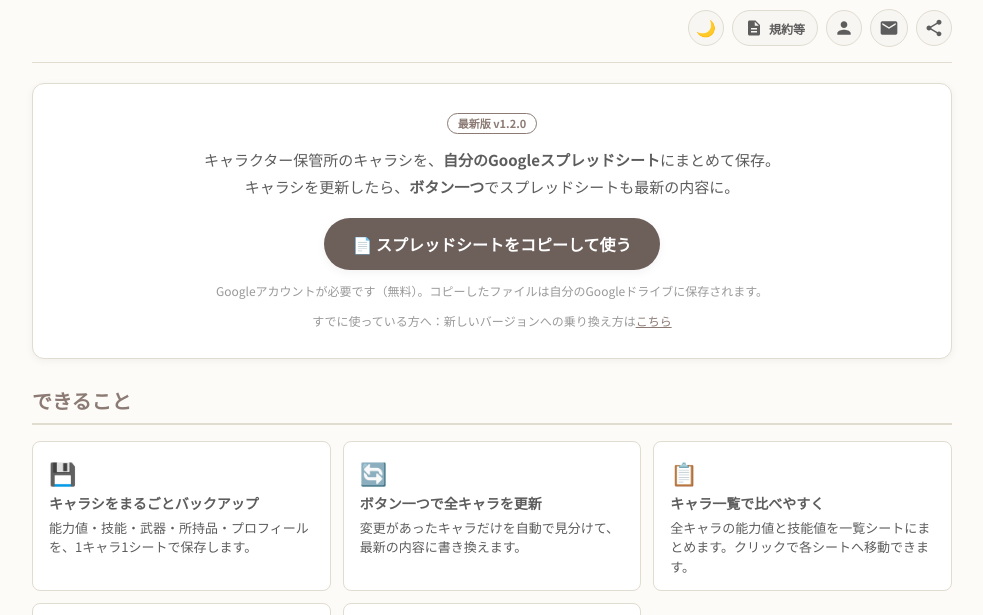
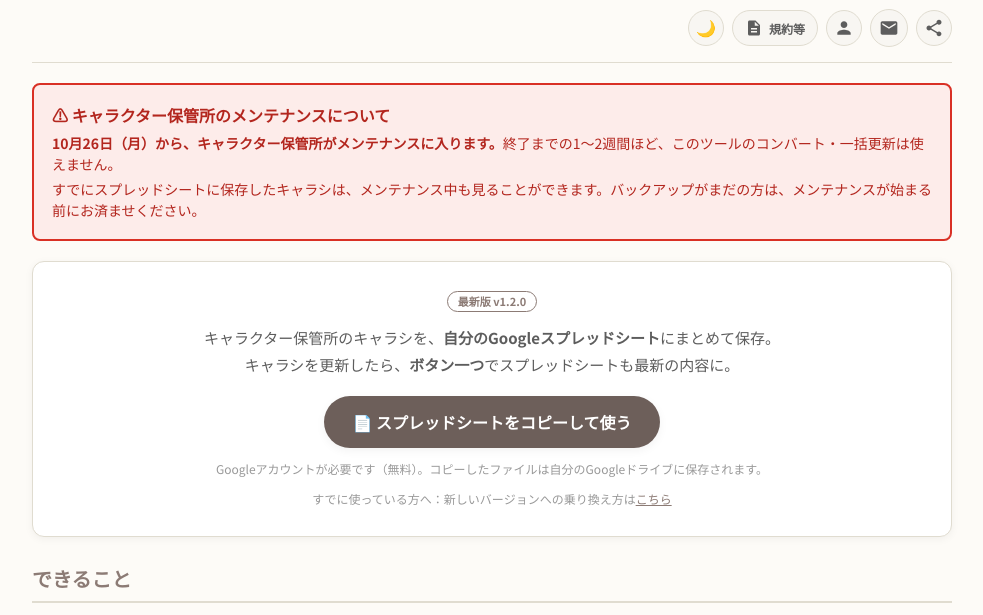
Before and after one commit to nununu-tatata/charasheet-backup, a website: page docs/index.html in a window 1280 px wide. Shown: the part 113-728 px from the top of the page, without its empty margins (148-1131 px from the left). Drawn offline with Linux system fonts and the light colour scheme; a web font is replaced by a local one.

Commit message:
入口ページ：キャラクター保管所のメンテナンス（10/26〜）のお知らせを追加

```diff
--- a/docs/index.html
+++ b/docs/index.html
@@ -110,6 +110,13 @@
                 </div>
             </div>
         </header>
+
+        <!-- ===== お知らせ（キャラクター保管所のメンテナンス。終わったら削除する） ===== -->
+        <div class="notice-banner" role="alert">
+            <p class="notice-title">⚠ キャラクター保管所のメンテナンスについて</p>
+            <p><b>10月26日（月）から、キャラクター保管所がメンテナンスに入ります。</b>終了までの1〜2週間ほど、このツールのコンバート・一括更新は使えません。</p>
+            <p>すでにスプレッドシートに保存したキャラシは、メンテナンス中も見ることができます。バックアップがまだの方は、メンテナンスが始まる前にお済ませください。</p>
+        </div>
 
         <!-- ===== ヒーロー ===== -->
         <section class="hero" id="copy">
--- a/docs/style.css
+++ b/docs/style.css
@@ -348,3 +348,12 @@
 }
 .sheet-menubar span { padding: 2px 6px; border-radius: 4px; }
 .sheet-menubar .hl { background: #e8f0fe; color: #1a73e8; font-weight: 700; outline: 2px solid #1a73e8; }
+
+/* 重要なお知らせ（メンテナンスなど） */
+.notice-banner {
+    background: #fdecea; border: 2px solid #d93025; border-radius: var(--border-radius);
+    color: #b3261e; padding: 14px 18px; margin-bottom: 20px; font-size: 14px;
+}
+.notice-banner p { margin: 4px 0; }
+.notice-banner .notice-title { font-weight: 700; font-size: 16px; margin-bottom: 6px; }
+[data-theme="dark"] .notice-banner { background: #3a1f1d; border-color: #f28b82; color: #f6aea9; }
```
